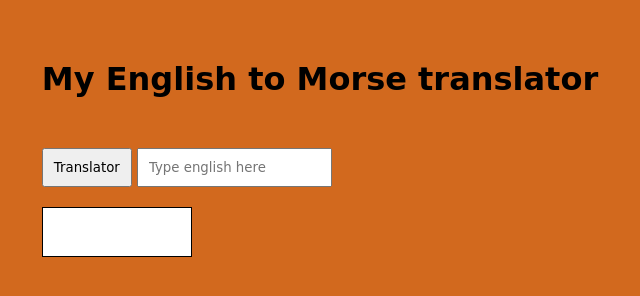
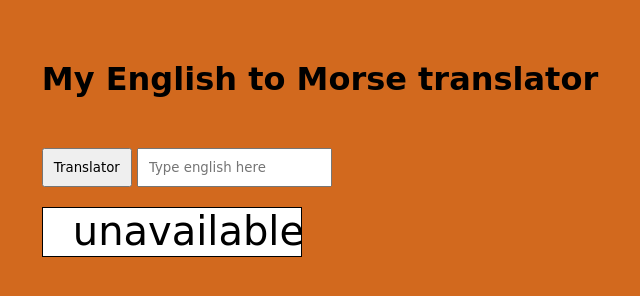
Before and after one commit to shrutibattu/Translator, a website with bundled scripts: page index.html in a window 1280 px wide. Both pictures are taken after a click on the button "Translator". Shown: the whole page, without its empty margins (320-960 px from the left). Built offline with nearby package versions, Linux system fonts and the light colour scheme.

Commit message:
text value displayed on the display

```diff
--- a/script.js
+++ b/script.js
@@ -4,7 +4,9 @@ const button = document.querySelector("button");
 button.addEventListener("click", () => {
   let word = document.querySelector("#english-input").value;
   const result = translateEnglishToMorse(word);
-  alert(result);
-  // let display = document.querySelector(".display");
-  // display.display(result);
+
+  let display = document.querySelector(".display");
+
+  const displayvalue = display.textContent;
+  display.textContent = result;
 });
--- a/style.css
+++ b/style.css
@@ -27,7 +27,9 @@ button {
 .display {
   margin-top: 20px;
   height: 50px;
-  width: 150px;
+  width: 260px;
+  padding-left: 30px;
+  font-size: 40px;
 
   border: 1px solid black;
   background-color: white;
```
Also changed, not shown: translator.js (+0 -9 lines).
